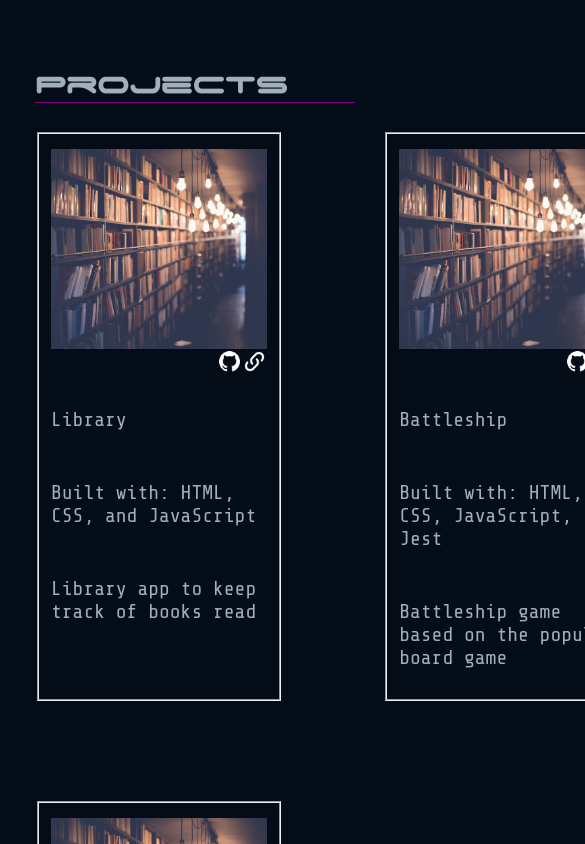
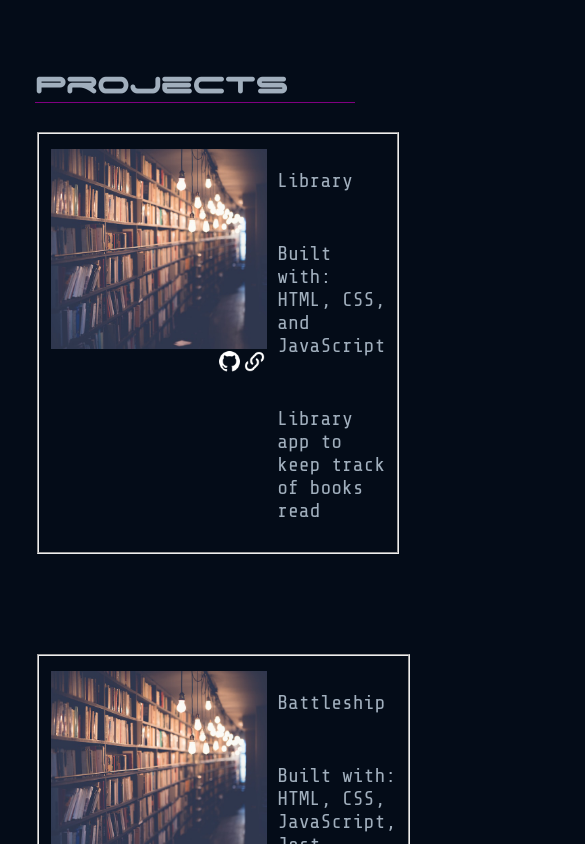
Before and after one commit to justinrkinsman/PersonalPortfolio, a React (Create React App) app in the folder personal-portfolio/: page / in a window 390 px wide. Shown: the part 2260-3104 px from the top of the page, 585 px wide, since content can reach past the window. Built offline with nearby package versions, Linux system fonts and the light colour scheme.

Commit message:
Add tablet view to project section

```diff
--- a/personal-portfolio/src/components/ProjectCard.css
+++ b/personal-portfolio/src/components/ProjectCard.css
@@ -33,3 +33,19 @@
     align-items: flex-end;
     align-self: center;
 }
+
+@media (max-width: 1000px) {
+    .projectCard {
+        display: flex;
+        flex-direction: row;
+        padding-top: 15px;
+        gap: 10px;
+    }
+
+    .imageAndLinks {
+        display: flex;
+        flex-direction: column;
+        align-items: flex-end;
+        align-self: flex-start;
+    }
+}
--- a/personal-portfolio/src/components/Projects.css
+++ b/personal-portfolio/src/components/Projects.css
@@ -11,3 +11,10 @@
     padding-right: 5px;
     padding-left: 5px;
 }
+
+@media (max-width: 1000px) {
+    .projectGrid {
+        display: flex;
+        flex-direction: column;
+    }
+}
```
